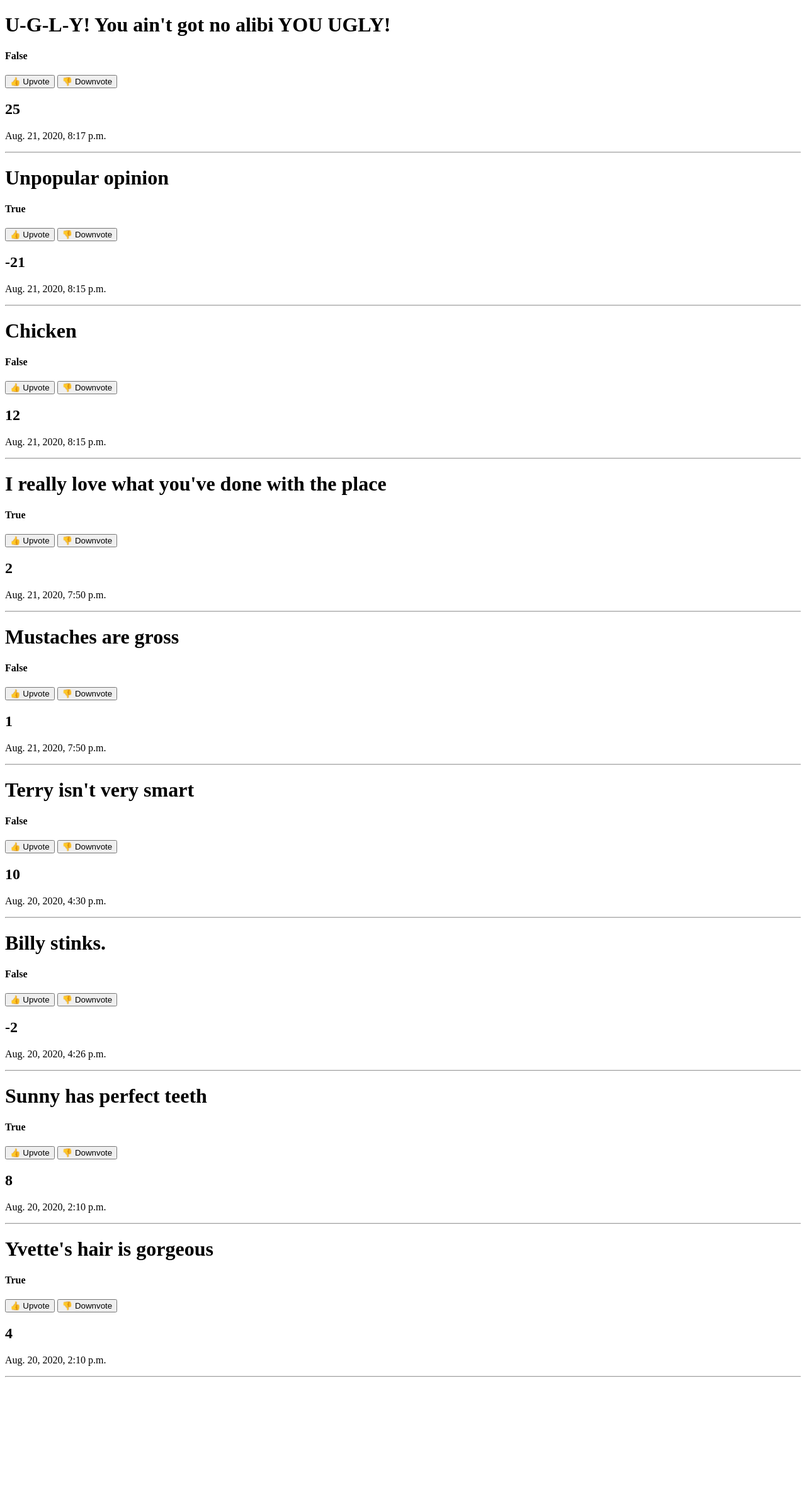
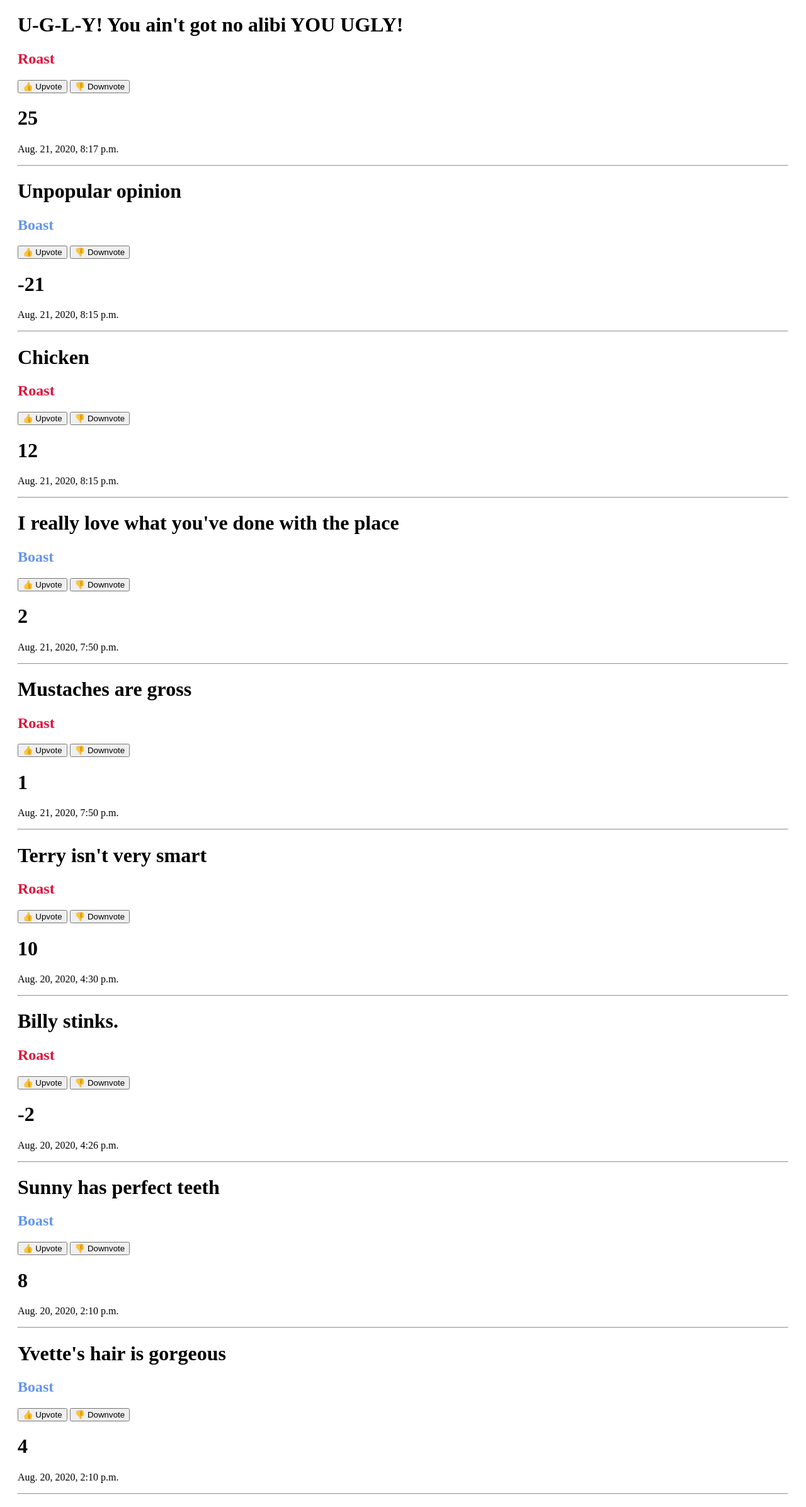
Before and after one commit to jdhaagenson/ghostpost, a Django app: page / in a window 1280 px wide. Shown: the part 29-2422 px from the top of the page at 63% size. Before the commit the page ends 2216 px from the top, so only its background shows below. Run offline with Django 3.2, Linux system fonts and the light colour scheme; data comes from the database, SQL or seed files in the repository; both versions use the stored data as it was after the commit.

Commit message:
added minimal styling

```diff
--- a/templates/homepage.html
+++ b/templates/homepage.html
@@ -5,6 +5,13 @@
     <meta charset="UTF-8">
     <meta name="viewport" content="width=device-width, initial-scale=1.0">
     <title>Ghostpost</title>
+    <style>
+        .post {
+            margin: 20px;
+        }
+
+
+    </style>
 </head>
 
 <body>
@@ -15,14 +22,20 @@
         <a href="/roasts"><button>Roasts</button></a>
         <a href="/new"><button>New Post</button></a>
     </header>
-    <div>
+    <div class="body">
         {% for post in posts %}
+            <div class="post">
+                <h1>{{ post.content }}</h1>
+                {% if post.is_boast %}
+                    <h2 style="color: cornflowerblue">Boast</h2>
+                {% else %}
+                    <h2 style="color: crimson">Roast</h2>
+                {% endif %}
             <div>
-                <h1>{{ post.content }}</h1>
-                <h4>{{ post.is_boast }}</h4>
                 <a href="/upvote/{{ post.id }}"><button>👍 Upvote</button></a>
                 <a href="/downvote/{{ post.id }}"><button>👎 Downvote</button></a>
-                <h2>{{ post.score }}</h2>
+            </div>
+                <h1>{{ post.score }}</h1>
                 <p>{{ post.date }}</p>
                 <hr/>
             </div>
```
Also changed, not shown: templates/post_details.html (deleted, +0 -16 lines), templates/secret.html (deleted, +0 -16 lines), db.sqlite3.
